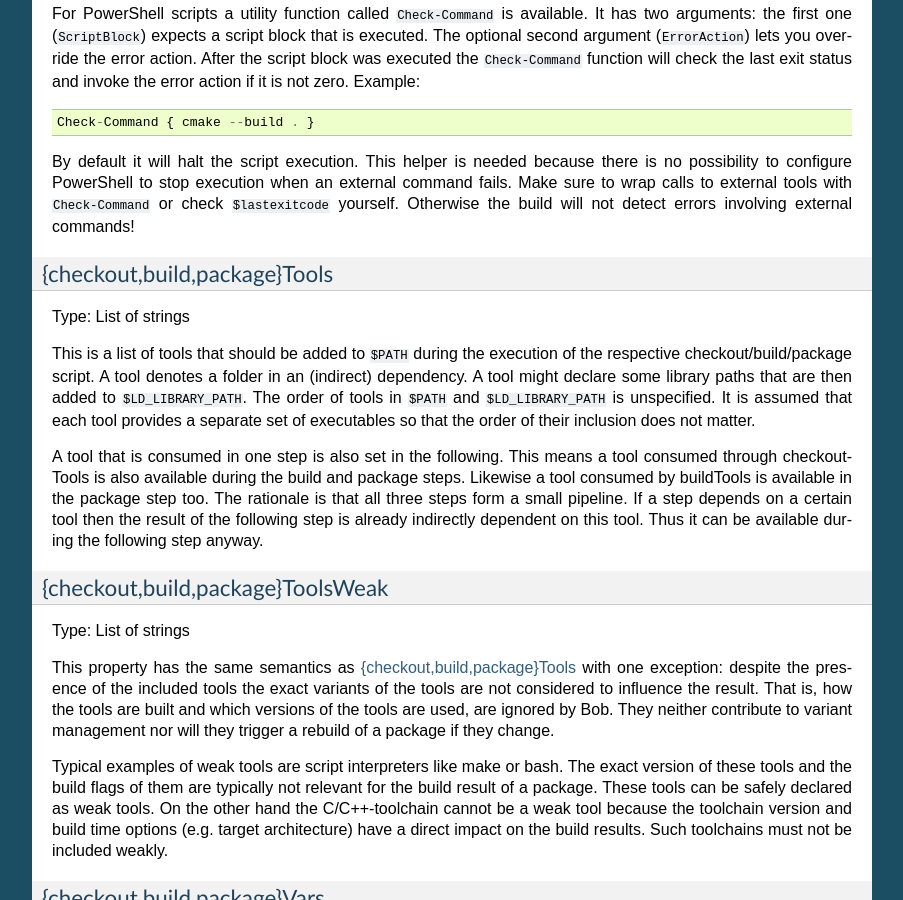
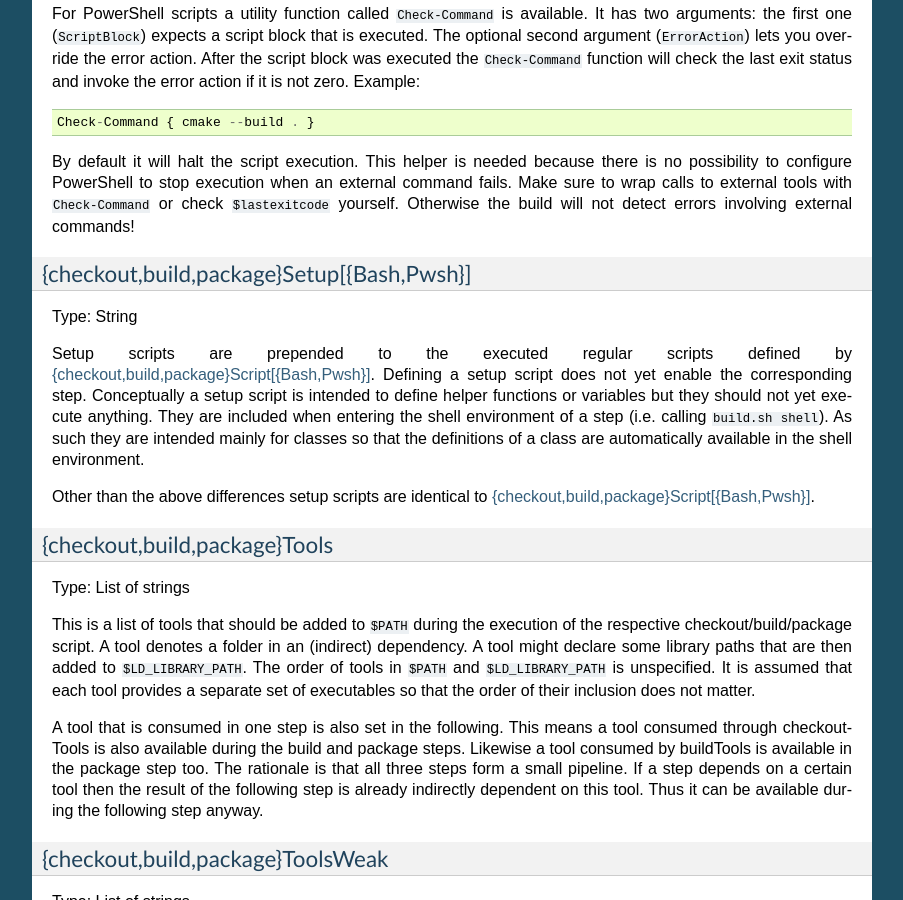
Before and after one commit to BobBuildTool/bob, a Sphinx documentation site: the page built from doc/manual/configuration.rst, in a window 1280 px wide and 900 px high, scrolled down 8068 px. Shown: the whole window, without its empty margins (198-1101 px from the left). Built offline with Sphinx 7.4.7, drawn with Linux system fonts in a browser that asks for light colours; formulas are drawn with MathJax 3; the version number could not be read and is left out; some of the changed text lies outside the part shown.

Commit message:
doc: document setup scripts

```diff
--- a/doc/manual/configuration.rst
+++ b/doc/manual/configuration.rst
@@ -453,6 +453,8 @@ can be configured.
 Recipe and class keywords
 -------------------------
 
+.. _configuration-recipes-scripts:
+
 {checkout,build,package}Script[{Bash,Pwsh}]
 ~~~~~~~~~~~~~~~~~~~~~~~~~~~~~~~~~~~~~~~~~~~
 
@@ -542,6 +544,22 @@ there is no possibility to configure PowerShell to stop execution when an
 external command fails. Make sure to wrap calls to external tools with
 ``Check-Command`` or check ``$lastexitcode`` yourself. Otherwise the build will
 not detect errors involving external commands!
+
+{checkout,build,package}Setup[{Bash,Pwsh}]
+~~~~~~~~~~~~~~~~~~~~~~~~~~~~~~~~~~~~~~~~~~~
+
+Type: String
+
+Setup scripts are prepended to the executed regular scripts defined by
+:ref:`configuration-recipes-scripts`. Defining a setup script does not yet
+enable the corresponding step. Conceptually a setup script is intended to
+define helper functions or variables but they should not yet execute anything.
+They are included when entering the shell environment of a step (i.e. calling
+``build.sh shell``). As such they are intended mainly for classes so that the
+definitions of a class are automatically available in the shell environment.
+
+Other than the above differences setup scripts are identical to
+:ref:`configuration-recipes-scripts`.
 
 .. _configuration-recipes-tools:
 
```
